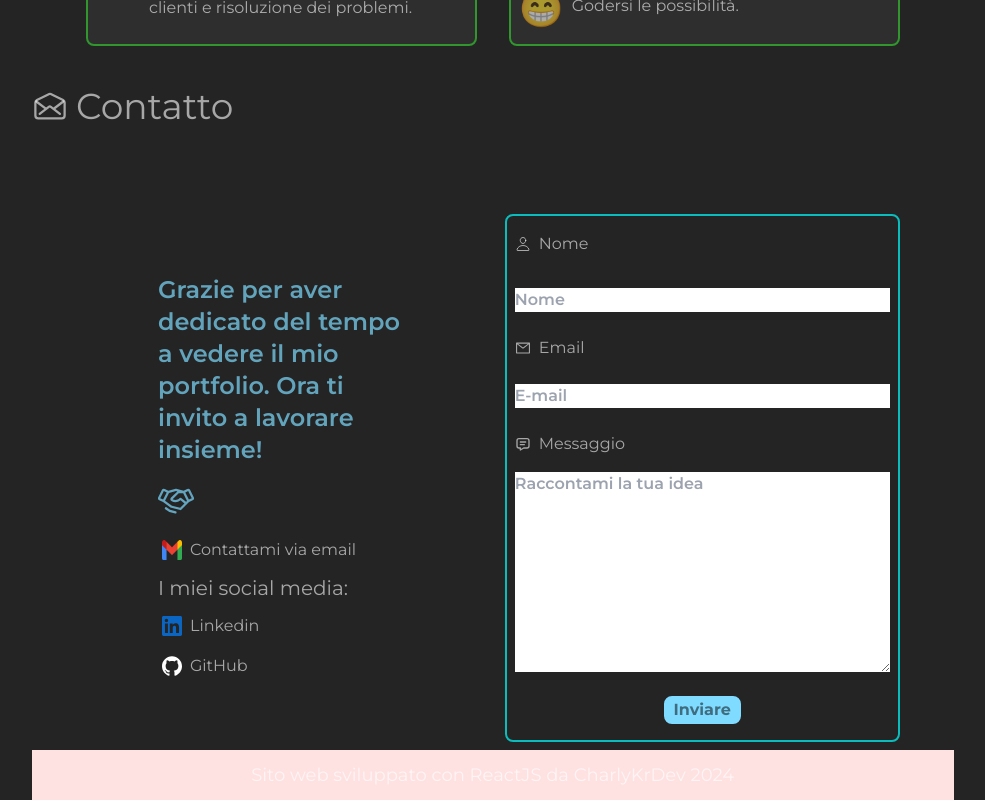
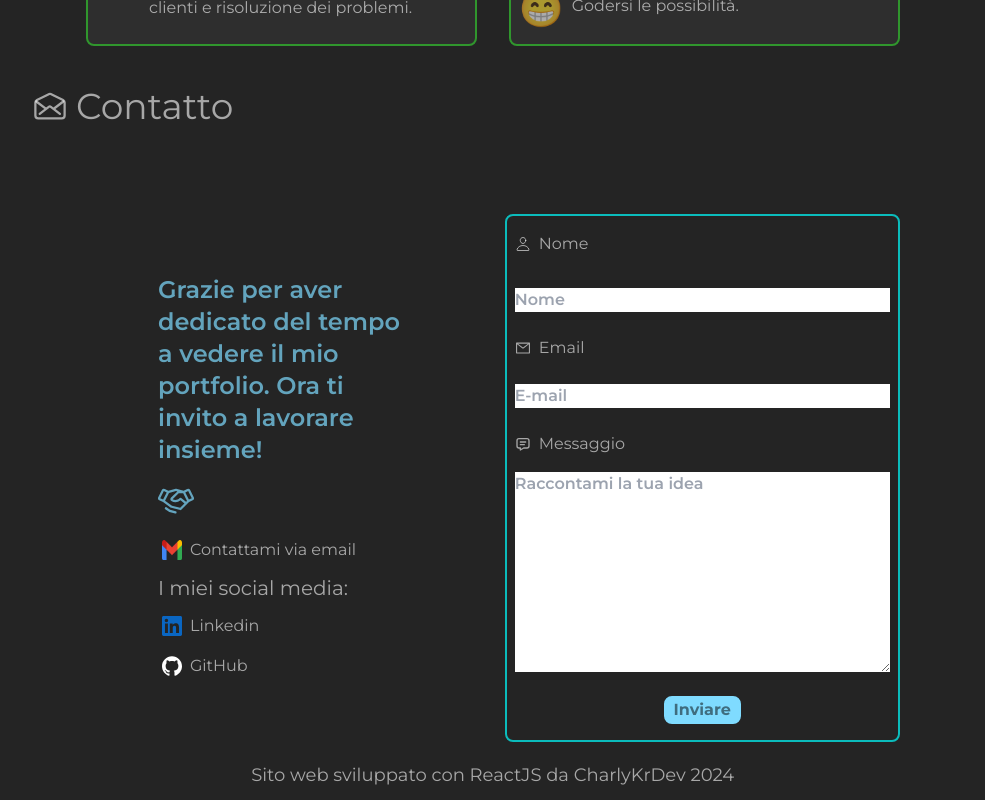
Before and after one commit to CharlyKrDev/Porfolio, a React (Vite) app: page / in a window 1280 px wide. Shown: the part 9048-9848 px from the top of the page, without its empty margins (256-1241 px from the left). Built offline with nearby package versions, Linux system fonts and the light colour scheme.

Commit message:
fullResponsive

```diff
--- a/src/components/Footer/Footer.jsx
+++ b/src/components/Footer/Footer.jsx
@@ -7,7 +7,7 @@ export const Footer = ()=>{
 
     return(
 
-        <footer className="flex h-[50px] text-xs sm:text-lg bg-red-100">
+        <footer className="flex h-[50px] text-xs sm:text-lg ">
             <h2 className='m-auto text-center'>
                 {t('footer.footerH2')}</h2></footer>
     )
```
